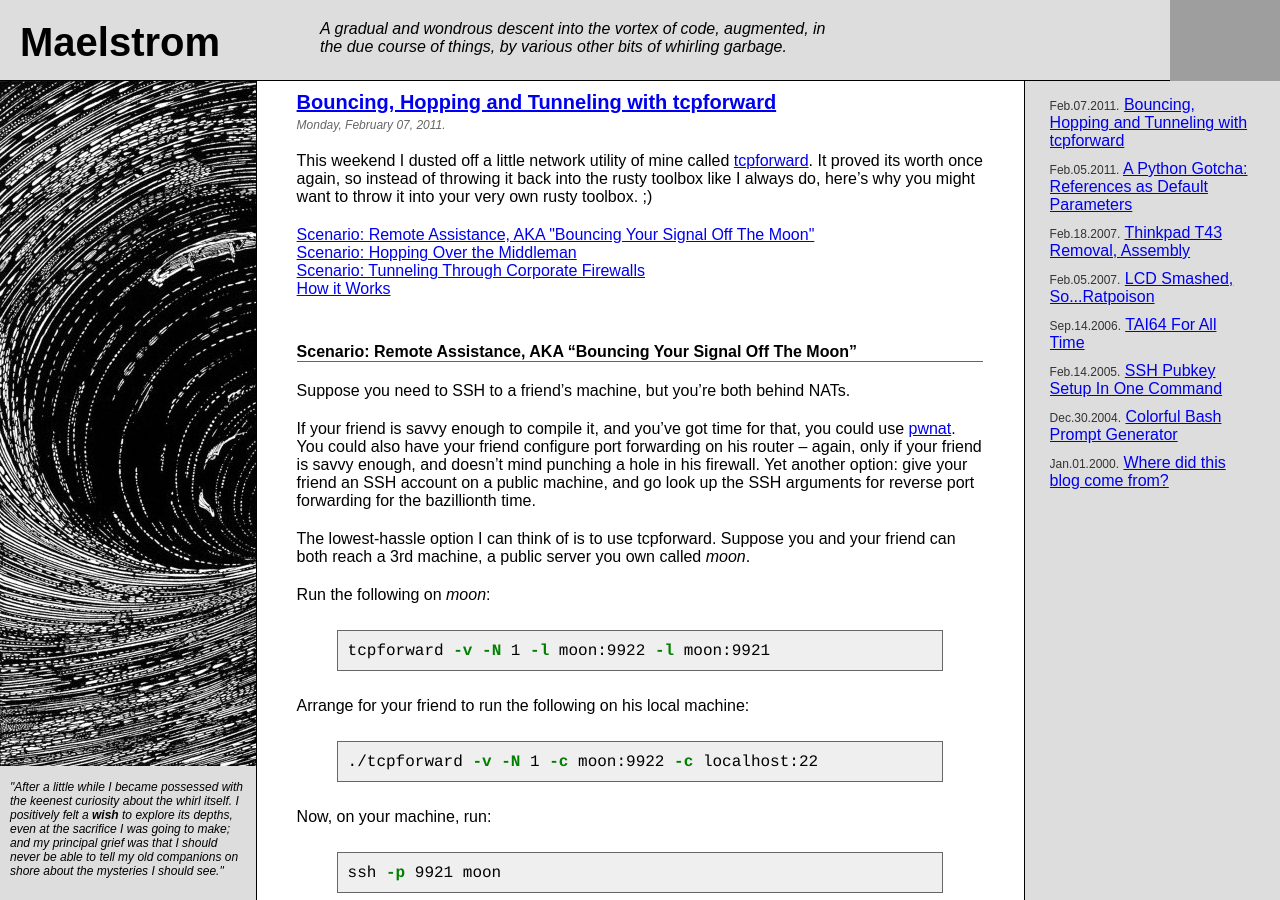
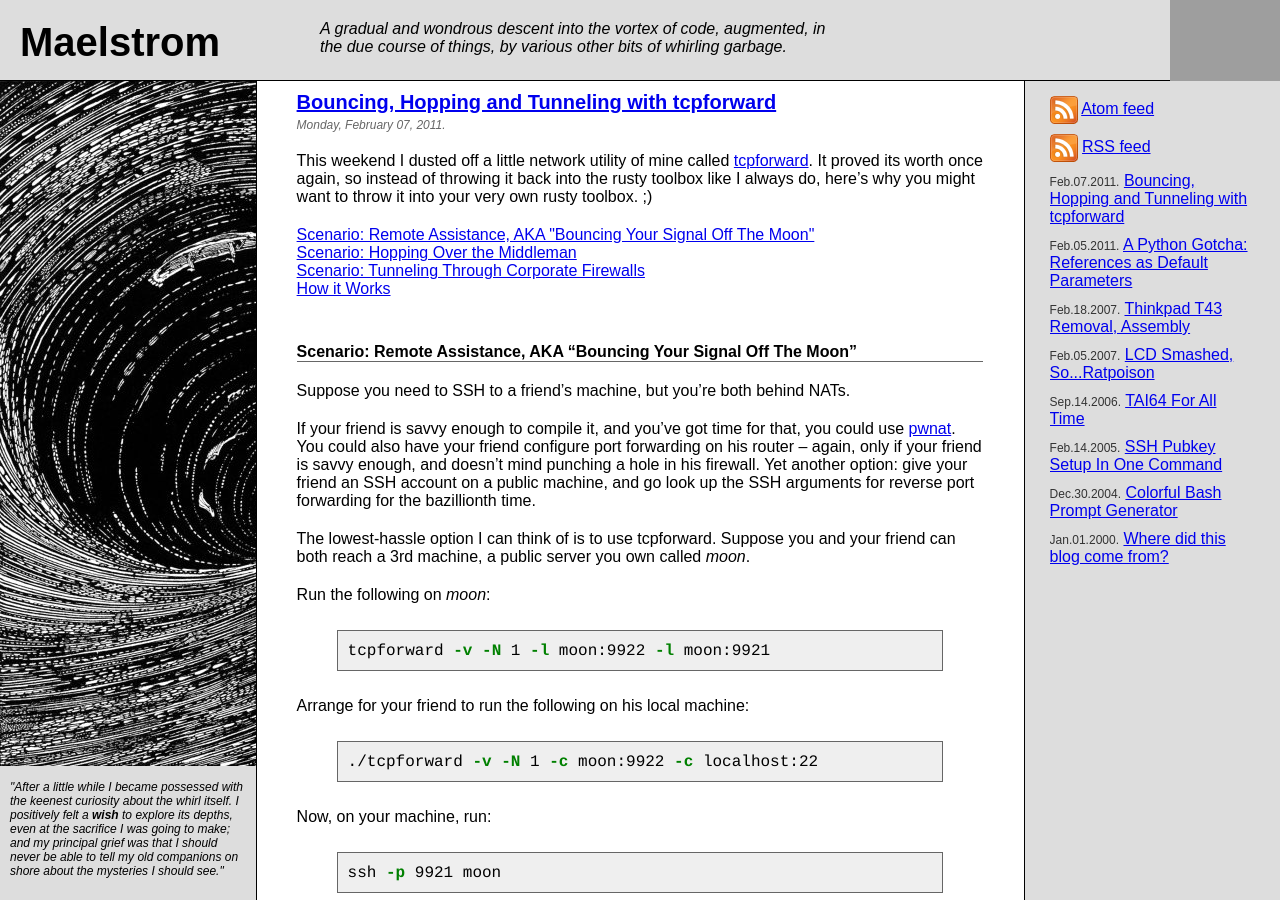
Before and after one commit to acg/acg.github.com, a Jekyll site: the page built from index.html, in a window 1280 px wide and 900 px high. Built offline with Jekyll 4.4.1, drawn with Linux system fonts in a browser that asks for light colours; Markdown is read by kramdown in place of the engine named in the settings; grey boxes are pictures that could not be loaded.

Commit message:
add rss and atom feeds to all pages

```diff
--- a/_includes/begin.html
+++ b/_includes/begin.html
@@ -4,6 +4,8 @@
   <meta http-equiv="Content-Type" content="text/html; charset=utf-8" />
   <meta name="description" content="">
   <meta name="keywords" content="">
+  <link rel="alternate" type="application/rss+xml" title="{{ site.title | escape }} (RSS 2.0)" href="{{ site.url }}/rss.xml" />
+  <link rel="alternate" type="application/atom+xml" title="{{ site.title | escape }} (Atom 1.0)" href="{{ site.url }}/atom.xml" />
   <link rel="stylesheet" href="{{ page.root }}/css/reset.css" type="text/css" />
   <link rel="stylesheet" href="{{ page.root }}/css/threecol.css" type="text/css" />
   <link rel="stylesheet" href="{{ page.root }}/css/main.css" type="text/css" />
--- a/_includes/rightcol.html
+++ b/_includes/rightcol.html
@@ -1,3 +1,14 @@
+        <ul>
+          <li class="feed">
+            <em class="icon"></em>
+            <a href="{{ page.root }}/atom.xml">Atom feed</a>
+          </li>
+          <li class="feed">
+            <em class="icon"></em>
+            <a href="{{ page.root }}/rss.xml">RSS feed</a>
+          </li>
+        </ul>
+
         <ul>
           {% for post in site.posts %}
           <li>
```
